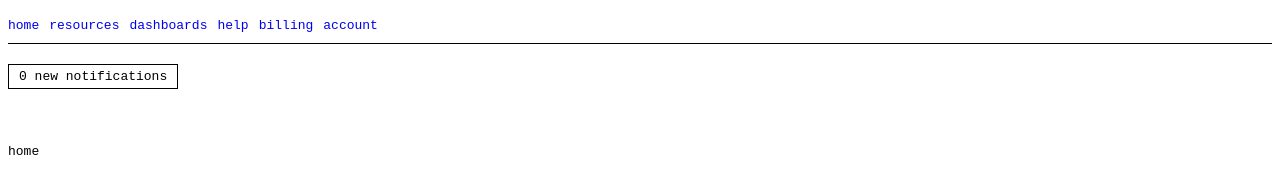
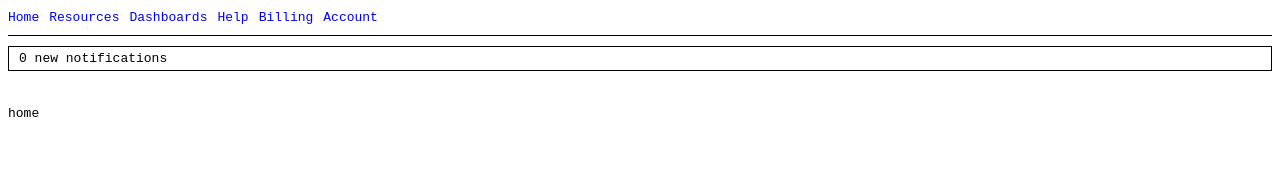
Before and after one commit to bczulauf/router, a website: page index.html in a window 1280 px wide. Drawn offline with nearby package versions, Linux system fonts and the light colour scheme.

Commit message:
style updates

```diff
--- a/main.css
+++ b/main.css
@@ -1,5 +1,6 @@
 body {
     font-family: monospace;
+    margin-top: 0;
 }
 
 button {
@@ -30,7 +31,7 @@ ul.block-list li {
 }
 
 #nav {
-    margin-bottom: 20px;
+    margin-bottom: 10px;
     padding: 10px 0;
     border-bottom: 1px solid;
 }
@@ -41,13 +42,13 @@ ul.block-list li {
 
 #nav a {
     text-decoration: none;
+    text-transform: capitalize;
 }
 
 #notifications {
     border: 1px solid;
     padding: 4px 10px;
-    margin-bottom: 20px;
-    display: inline-block;
+    margin-bottom: 10px;
 }
 
 .divider {
@@ -59,11 +60,11 @@ ul.block-list li {
 }
 
 .create-btn {
-    margin-bottom: 20px;
+    margin-bottom: 10px;
 }
 
 #breadcrumb {
-    margin-bottom: 20px;
+    margin-bottom: 10px;
 }
 
 .breadcrumb-link::after {
@@ -91,10 +92,11 @@ ul.block-list li {
 
 .list-header {
     border-bottom: 1px solid;
+    font-weight: bold;
 }
 
 #filter {
-    margin-bottom: 20px;
+    margin-bottom: 10px;
 }
 
 .cell-2 {
```
